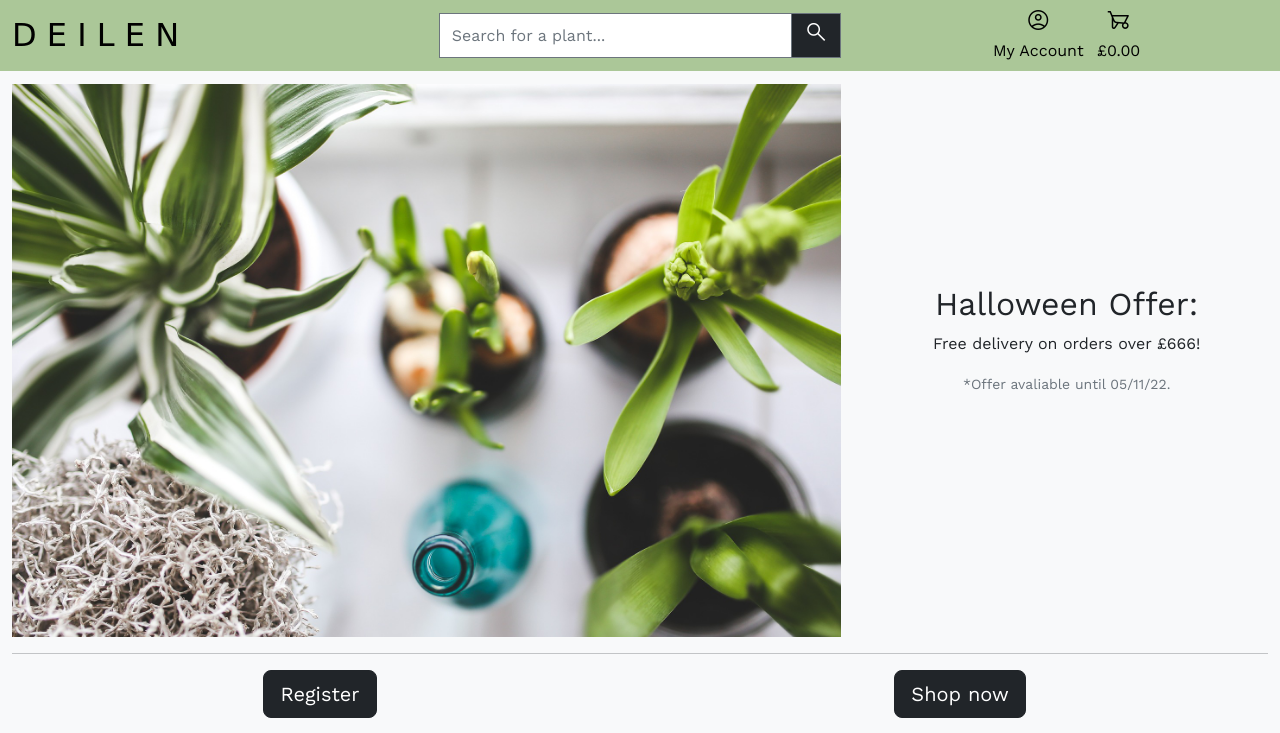
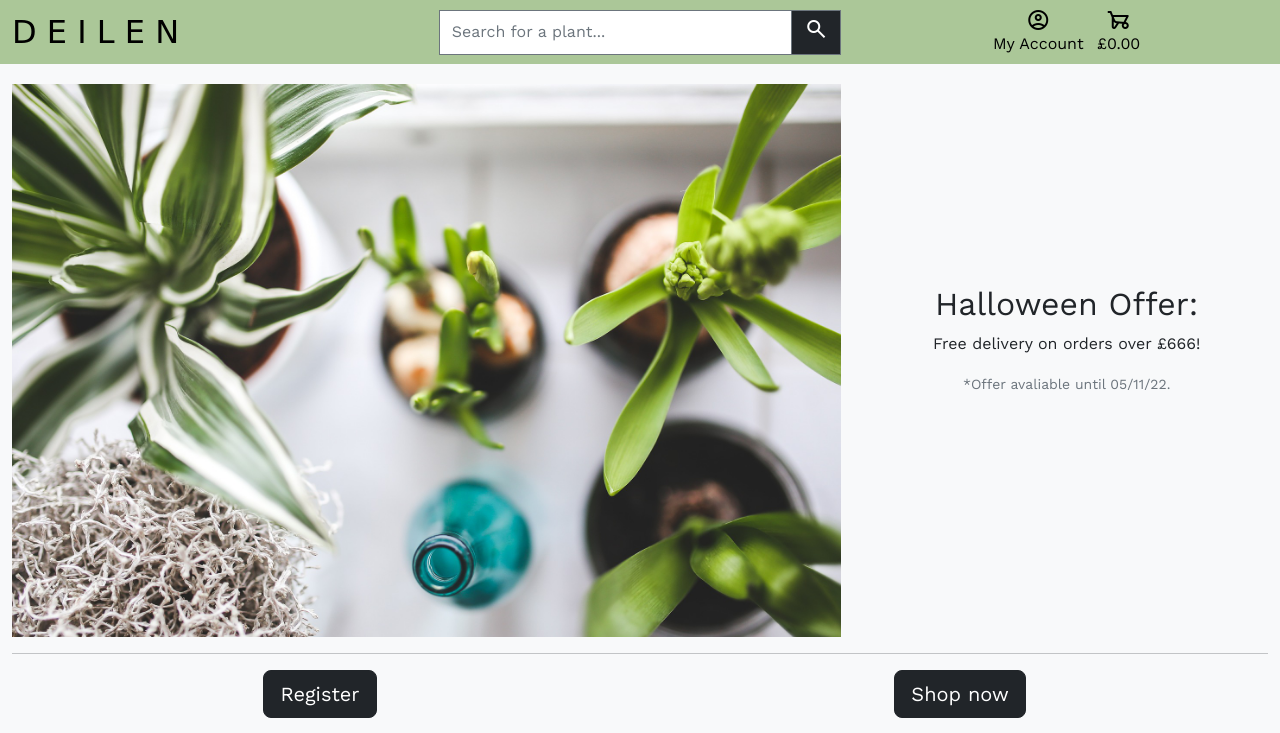
Before and after one commit to antonia-white/deilen, a Django app: page / in a window 1280 px wide. Shown: the top 733 px of the page. Run offline with Django 4.2, Linux system fonts and the light colour scheme; data comes from the database, SQL or seed files in the repository; some libraries are stand-ins or nearby versions; some web fonts are replaced.

Commit message:
Add todo code comments to style.css

```diff
--- a/static/css/style.css
+++ b/static/css/style.css
@@ -1,5 +1,7 @@
 /* TODO: remove hover font size */
 /* causes vertical displacement */
+
+/* TODO: always have footer at bottom of viewport */
 
 /* Google icons */
 .material-symbols-outlined {
@@ -7,7 +9,11 @@
   'FILL' 0,
   'wght' 400,
   'GRAD' 0,
-  'opsz' 48
+  'opsz' 48,
+}
+
+.material-symbols-outlined{
+    vertical-align: bottom;
 }
 
 /* from Bulma */
```
